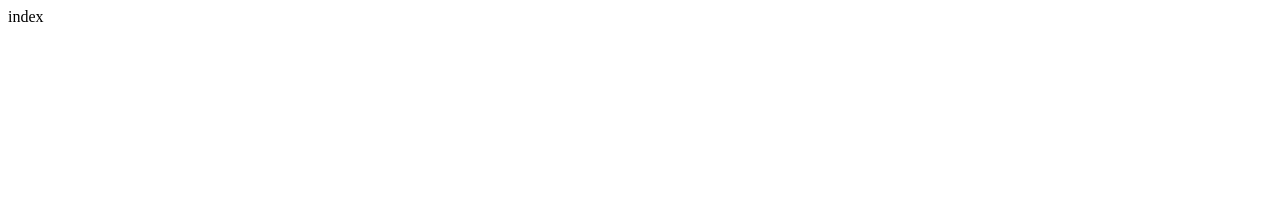
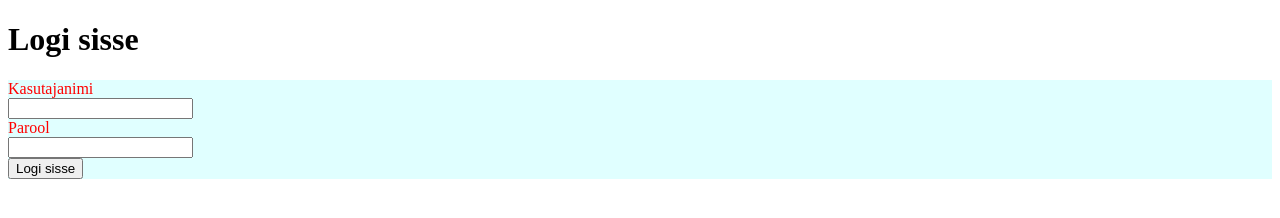
Before and after one commit to mihkelvali/veeb2203, a plain HTML site: page loeng02/index.html in a window 1280 px wide. Drawn offline with Linux system fonts and the light colour scheme.

Commit message:
teise loengu sisu

```diff
--- a/loeng02/index.html
+++ b/loeng02/index.html
@@ -6,10 +6,18 @@
     <meta http-equiv="X-UA-Compatible" content="IE=edge">
     <meta name="viewport" content="width=device-width, initial-scale=1.0">
     <title>Document</title>
+    <link rel="stylesheet" href="stiil.css">
 </head>
 
 <body>
-    index
+    <h1>Logi sisse</h1>
+    <form>
+        <label>Kasutajanimi</label><br>
+        <input type="text"><br>
+        <label>Parool</label><br>
+        <input type="password"><br>
+        <input type="submit" value="Logi sisse">
+    </form>
 </body>
 
 </html>
--- /dev/null
+++ b/loeng02/stiil.css
@@ -0,0 +1,13 @@
+form {
+    background-color: lightcyan;
+    color: red;
+
+}
+
+#kasutajanimi {
+    background-color: brown;
+}
+
+.silt {
+    font-weight: 600;
+}
```
Also changed, not shown: loeng01/tervitus.html (+2 -1 lines).
